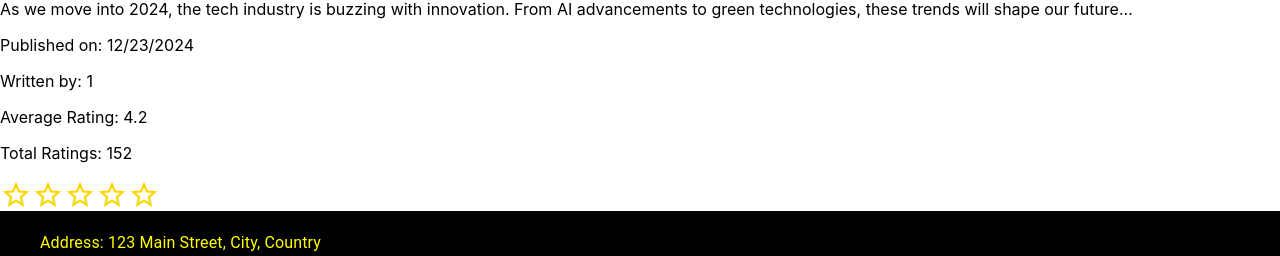
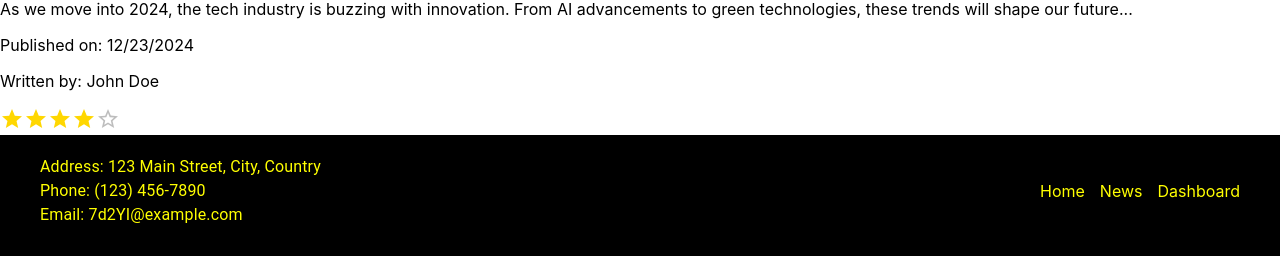
Before and after one commit to KhoshfekrMH/brainy-news, a React (Create React App) app in the folder frontend/: page /news/1 in a window 1280 px wide. Shown: the part 467-723 px from the top of the page. Built offline with nearby package versions, Linux system fonts and the light colour scheme; a web font is replaced by a local one.

Commit message:
fix(5star&News): fix some small bug in 5star

```diff
--- a/frontend/src/news/pages/NewsDetail.js
+++ b/frontend/src/news/pages/NewsDetail.js
@@ -1,6 +1,6 @@
 import React, { useState } from "react";
 import { useParams } from "react-router-dom";
-import { newsItems } from "../../shared/data/DummyData";
+import { newsItems, users } from "../../shared/data/DummyData";
 import PageLayout from "../../shared/layout/PageLayout";
 import FiveStar from "../../shared/components/UIElements/FiveStar";
 
@@ -8,6 +8,7 @@ const NewsDetail = () => {
   const { id } = useParams();
   const newsId = parseInt(id);
   const newsItem = newsItems.find((item) => item.id === newsId);
+  const writer = users.find((user) => user.id === newsItem.writerId);
 
   const [rating, setRating] = useState(newsItem?.rating || 0);
   const [totalRating, setTotalRating] = useState(newsItem?.totalRatings || 0);
@@ -20,8 +21,8 @@ const NewsDetail = () => {
     const newTotalRating = totalRating + 1;
     const updatedRating = (rating * totalRating + newRating) / newTotalRating;
 
-    newsItem.rating = updatedRating;
-    newsItem.totalRatings = newTotalRating;
+    setRating(updatedRating);
+    setTotalRating(newTotalRating);
 
     console.log(
       `Updated rating for news item ${newsItem.id}: ${updatedRating}`,
@@ -31,13 +32,15 @@ const NewsDetail = () => {
   return (
     <PageLayout showBanner={false}>
       <h1>{newsItem.title}</h1>
-      <img src={newsItem.image} alt={newsItem.title} />
+      <img
+        src={newsItem.image}
+        alt={newsItem.title}
+        style={{ maxWidth: "100%" }}
+      />
       <p>{newsItem.body}</p>
       <p>Published on: {new Date(newsItem.date).toLocaleDateString()}</p>
-      <p>Written by: {newsItem.writerId}</p>
-      <p>Average Rating: {rating.toFixed(1)}</p>
-      <p>Total Ratings: {totalRating}</p>
-      <FiveStar rating={rating} onRatingChange={handleRatingChange} />
+      <p>Written by: {writer?.name}</p>
+      <FiveStar averageRating={rating} onRatingChange={handleRatingChange} />
     </PageLayout>
   );
 };
--- a/frontend/src/pages/Homepage.js
+++ b/frontend/src/pages/Homepage.js
@@ -7,12 +7,6 @@ import { NewsContext } from "../shared/context/NewsContext";
 
 const Homepage = () => {
   const { newsItems } = React.useContext(NewsContext);
-  const handleReadMore = () => {
-    {
-      /*TODO: remove this dummy for test*/
-    }
-    console.log("Read more clicked");
-  };
 
   const recentNews = newsItems.slice(0, 3);
 
@@ -20,7 +14,7 @@ const Homepage = () => {
     <PageLayout showBanner={true} banners={banners}>
       <Grid container spacing={2} justifyContent="center">
         {recentNews.map((news) => (
-          <Grid item xs={12} sm={6} md={4}>
+          <Grid item xs={12} sm={6} md={4} key={news.id}>
             <NewsCard
               id={news.id}
               image={news.image}
--- a/frontend/src/shared/components/UIElements/FiveStar.js
+++ b/frontend/src/shared/components/UIElements/FiveStar.js
@@ -1,33 +1,35 @@
-//TODO: connect it to the backend
+//TODO: connect it to backend
 import React, { useState } from "react";
 import Rating from "@mui/material/Rating";
-import Tooltip from "@mui/material/Tooltip";
 
-const FiveStar = ({ value = 0, onRatingChange }) => {
+const FiveStar = ({ averageRating = 0, onRatingChange }) => {
+  const [userRating, setUserRating] = useState(null);
+
   const handleRatingChange = (event, newValue) => {
+    event.preventDefault();
+    setUserRating(newValue);
     if (onRatingChange) {
       onRatingChange(newValue);
     }
   };
 
   return (
-    <Tooltip title={`Rating: ${value.toFixed(1) || "Not Rated"}`}>
     <Rating
       name="five-star-rating"
-        value={value}
+      value={userRating !== null ? userRating : averageRating}
       onChange={handleRatingChange}
-        precision={0.1}
+      precision={1}
       max={5}
       sx={{
-          display: "flex",
-          justifyContent: "center",
-          fontSize: "2rem",
-          "& .MuiRating-icon": {
+        fontSize: "1.5rem",
+        "& .MuiRating-iconFilled": {
           color: "#FFD700",
+        },
+        "& .MuiRating-iconHover": {
+          color: "#FFC107",
         },
       }}
     />
-    </Tooltip>
   );
 };
 
--- a/frontend/src/shared/data/DummyData.js
+++ b/frontend/src/shared/data/DummyData.js
@@ -8,7 +8,7 @@ export const newsItems = [
     body: "As we move into 2024, the tech industry is buzzing with innovation. From AI advancements to green technologies, these trends will shape our future...",
     date: "2024-12-23T18:25:43.511Z",
     writerId: 1,
-    rating: 4.2,
+    rating: 4,
     totalRatings: 152,
   },
   {
@@ -20,7 +20,7 @@ export const newsItems = [
     body: "Regular exercise has been proven to improve cardiovascular health, reduce stress, and enhance overall well-being. Learn how to start...",
     date: "2024-12-22T16:00:00.000Z",
     writerId: 2,
-    rating: 4.5,
+    rating: 3,
     totalRatings: 98,
   },
   {
@@ -32,7 +32,7 @@ export const newsItems = [
     body: "From the beaches of Bali to the cultural hubs of Europe, these destinations offer unique experiences and breathtaking sights...",
     date: "2024-12-21T10:30:00.000Z",
     writerId: 3,
-    rating: 4.8,
+    rating: 1,
     totalRatings: 233,
   },
   {
@@ -43,7 +43,7 @@ export const newsItems = [
     body: "Planning ahead financially is crucial for long-term security. This guide provides actionable tips to save and invest wisely...",
     date: "2024-12-20T08:15:00.000Z",
     writerId: 1,
-    rating: 3.9,
+    rating: 3,
     totalRatings: 76,
   },
   {
@@ -54,7 +54,7 @@ export const newsItems = [
     body: "The championship finals concluded with thrilling performances and unexpected victories. Here’s a breakdown of the highlights...",
     date: "2024-12-19T19:45:00.000Z",
     writerId: 2,
-    rating: 4.7,
+    rating: 2,
     totalRatings: 184,
   },
   {
@@ -65,7 +65,7 @@ export const newsItems = [
     body: "Astronomers have unveiled a new celestial phenomenon that could redefine our understanding of the universe. Here's what you need to know...",
     date: "2024-12-18T14:00:00.000Z",
     writerId: 3,
-    rating: 4.6,
+    rating: 5,
     totalRatings: 210,
   },
   {
@@ -76,7 +76,7 @@ export const newsItems = [
     body: "A community garden project has brought neighbors closer and created a beautiful green space. Learn about the project’s impact...",
     date: "2024-12-17T09:00:00.000Z",
     writerId: 1,
-    rating: 4.1,
+    rating: 4,
     totalRatings: 64,
   },
   {
@@ -87,7 +87,7 @@ export const newsItems = [
     body: "This month’s lineup features blockbuster hits and indie gems. From action-packed thrillers to heartfelt dramas, there’s something for everyone...",
     date: "2024-12-16T20:15:00.000Z",
     writerId: 2,
-    rating: 4.4,
+    rating: 1,
     totalRatings: 89,
   },
   {
@@ -98,7 +98,7 @@ export const newsItems = [
     body: "Online learning can be challenging, but with the right strategies, it’s highly rewarding. Here are some techniques to enhance your experience...",
     date: "2024-12-15T11:30:00.000Z",
     writerId: 3,
-    rating: 4.0,
+    rating: 4,
     totalRatings: 72,
   },
   {
@@ -110,7 +110,7 @@ export const newsItems = [
     body: "Plastic pollution is a major global issue. Discover practical ways to minimize waste and contribute to a healthier planet...",
     date: "2024-12-14T17:45:00.000Z",
     writerId: 1,
-    rating: 4.3,
+    rating: 4,
     totalRatings: 123,
   },
 ];
@@ -118,21 +118,21 @@ export const newsItems = [
 export const banners = [
   {
     id: 1,
-    src: "https://picsum.photos/200/300",
+    src: "https://picsum.photos/1000/500",
     alt: "Banner 1",
     title: "Banner Title 1",
     link: "/news/1",
   },
   {
     id: 2,
-    src: "https://picsum.photos/200/300",
+    src: "https://picsum.photos/1000/500",
     alt: "Banner 2",
     title: "Banner Title 2",
     link: "/news/2",
   },
   {
     id: 3,
-    src: "https://picsum.photos/200/300",
+    src: "https://picsum.photos/1000/500",
     alt: "Banner 3",
     title: "Banner Title 3",
     link: "/news/3",
```
Lines whose indentation alone changed are shown as unchanged.
